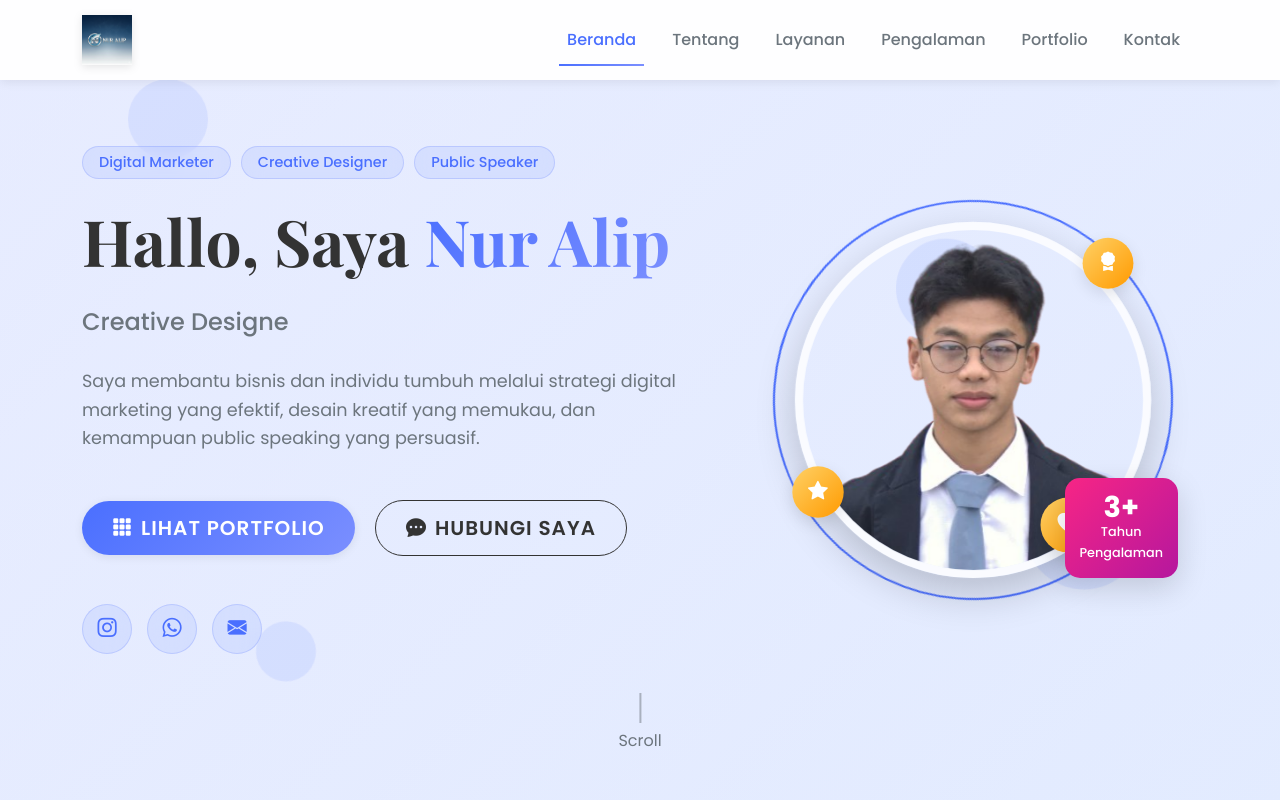
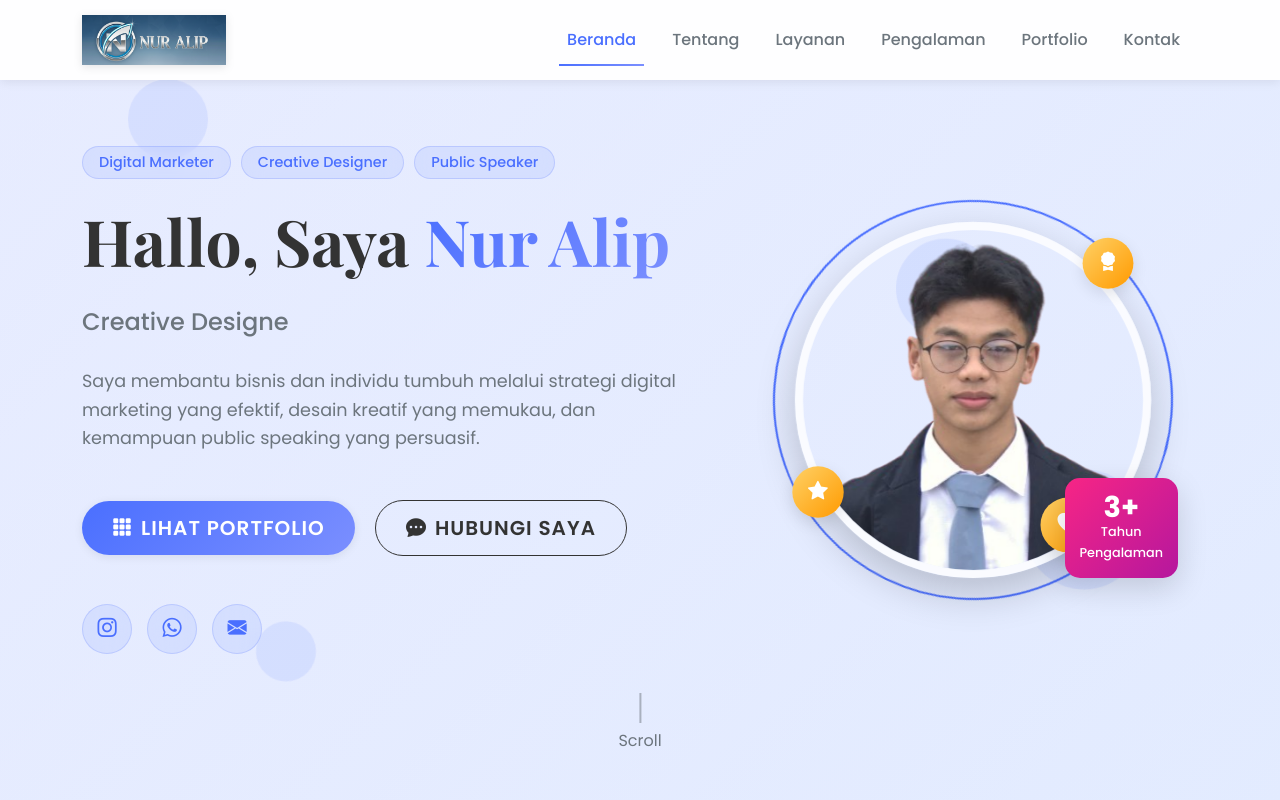
Before and after one commit to NurAlip114/nuralip-portofolio, a plain HTML site: page index.html in a window 1280 px wide. Shown: the top 800 px of the page. Drawn offline with nearby package versions, Linux system fonts and the light colour scheme.

Commit message:
Update index.html

```diff
--- a/index.html
+++ b/index.html
@@ -34,7 +34,7 @@
     <nav class="navbar navbar-expand-lg fixed-top custom-navbar">
         <div class="container">
             <a class="navbar-brand d-flex align-items-center" href="#">
-                <img src="img/logo.png" alt="Nur Alip Logo" class="navbar-logo">
+                <img src="img/logi.png" alt="Nur Alip Logo" class="navbar-logo">
             </a>
             <button class="navbar-toggler" type="button" data-bs-toggle="collapse" data-bs-target="#navbarNav" aria-controls="navbarNav" aria-expanded="false" aria-label="Toggle navigation">
                 <span class="navbar-toggler-icon"></span>
```
